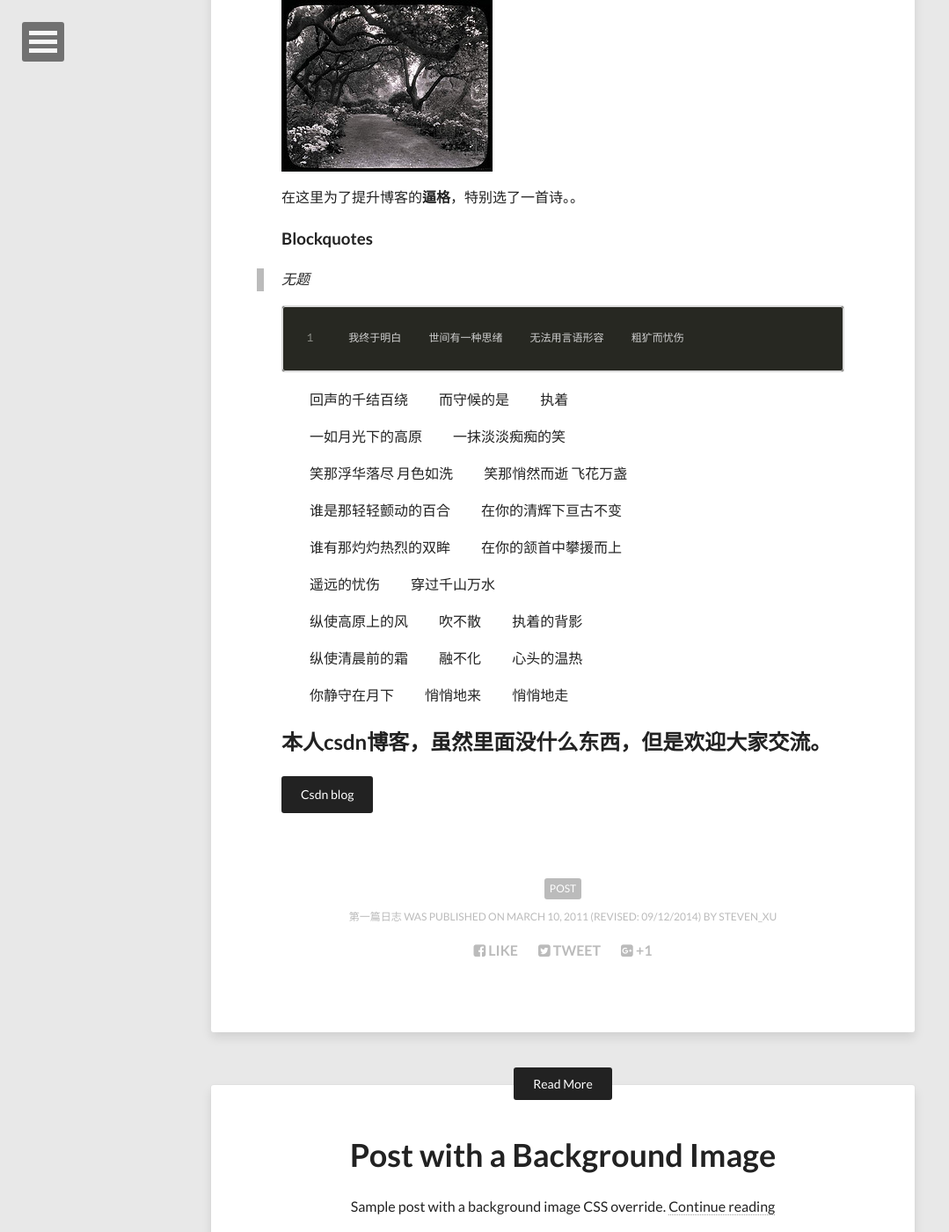
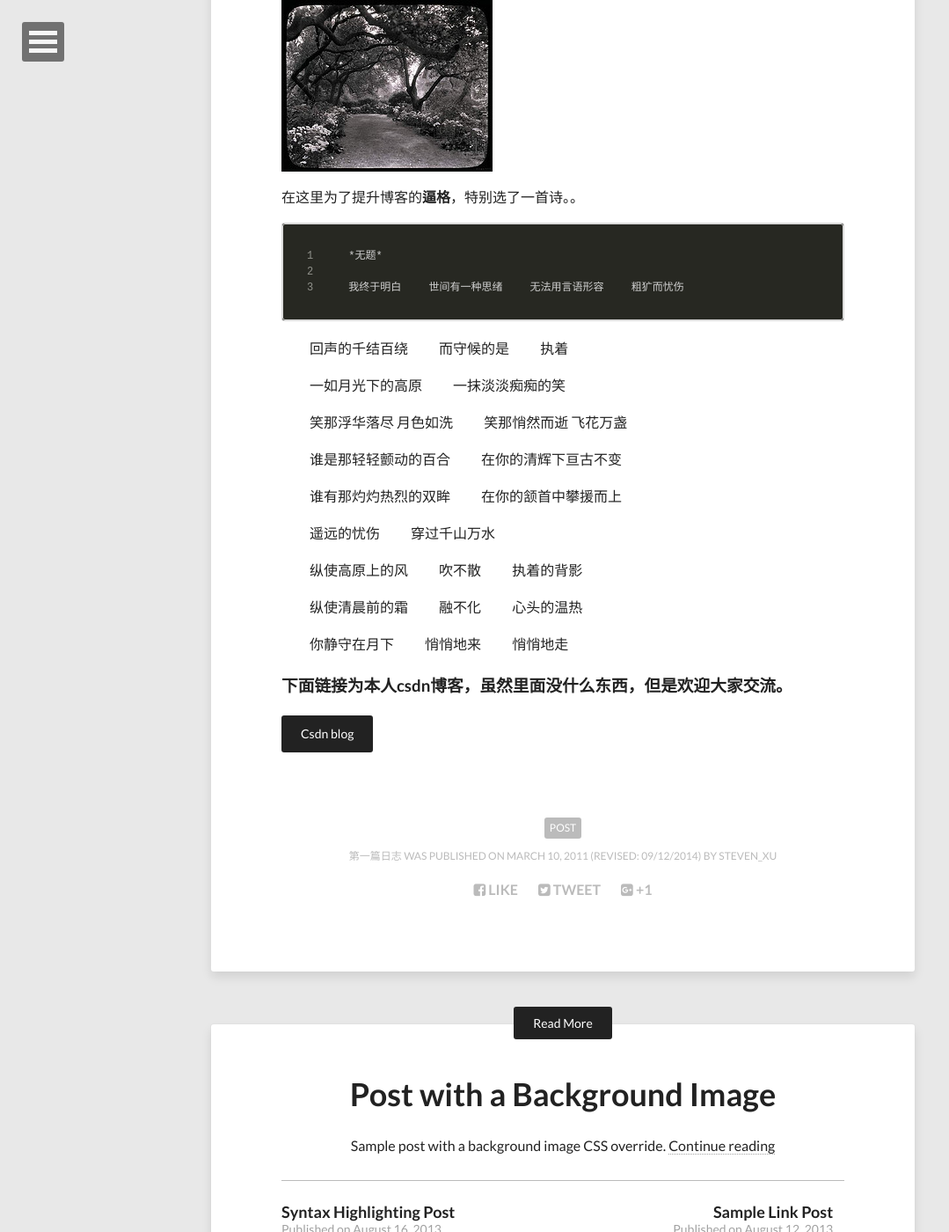
Before and after one commit to jordandandan/jordandandan.github.io, a Jekyll site: the page built from _posts/2011-03-10-sample-post.md, in a window 1280 px wide and 1400 px high, scrolled down 636 px. Shown: the whole window at 88% size, without its empty margins (0-1079 px from the left). Built offline with Jekyll 4.4.1, drawn with Linux system fonts in a browser that asks for light colours; nearby versions of some CDN libraries; comment, search, counter and statistics services are not loaded.

Commit message:
my first blog

```diff
--- a/_posts/2011-03-10-sample-post.md
+++ b/_posts/2011-03-10-sample-post.md
@@ -21,8 +21,7 @@ jekyll的知识，希望越做越好！
 
 在这里为了提升博客的**逼格**，特别选了一首诗。。
 
-### Blockquotes
->   无题
+    *无题*
 
     我终于明白
 　　世间有一种思绪
@@ -61,7 +60,7 @@ jekyll的知识，希望越做越好！
 　　悄悄地走
 
 
-## 本人csdn博客，虽然里面没什么东西，但是欢迎大家交流。
+### 下面链接为本人csdn博客，虽然里面没什么东西，但是欢迎大家交流。
 
 
 
```
